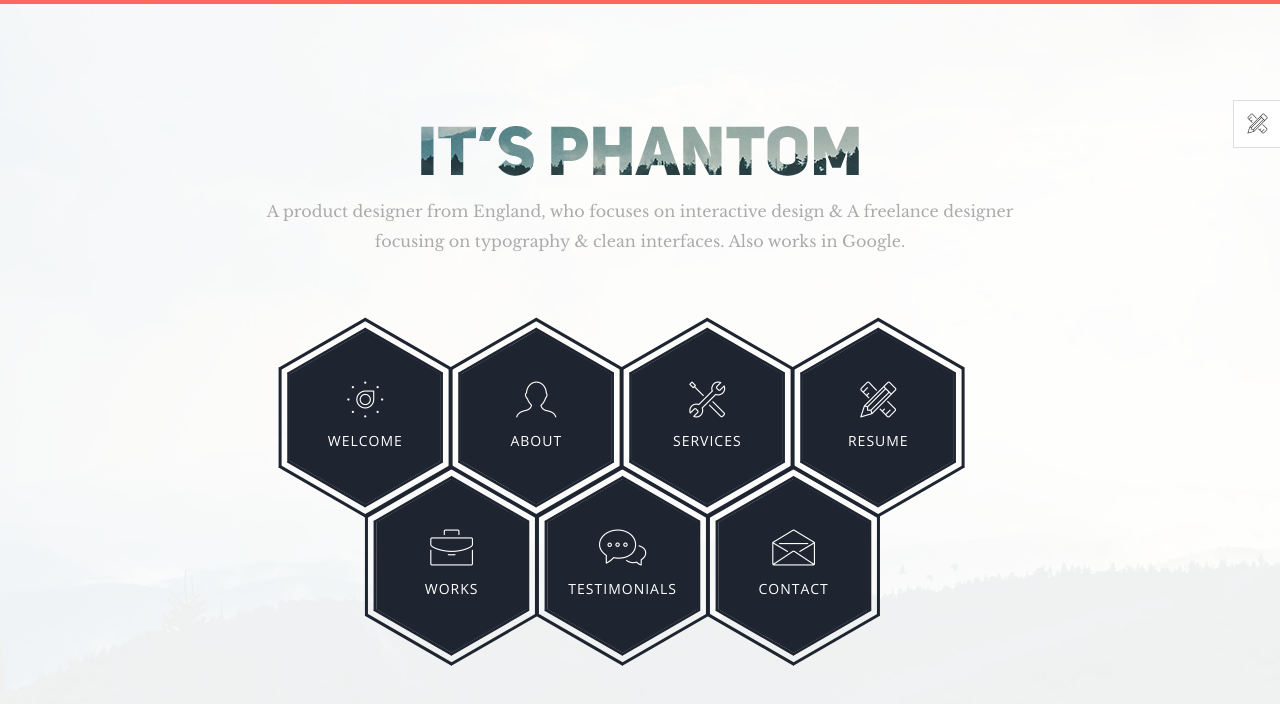
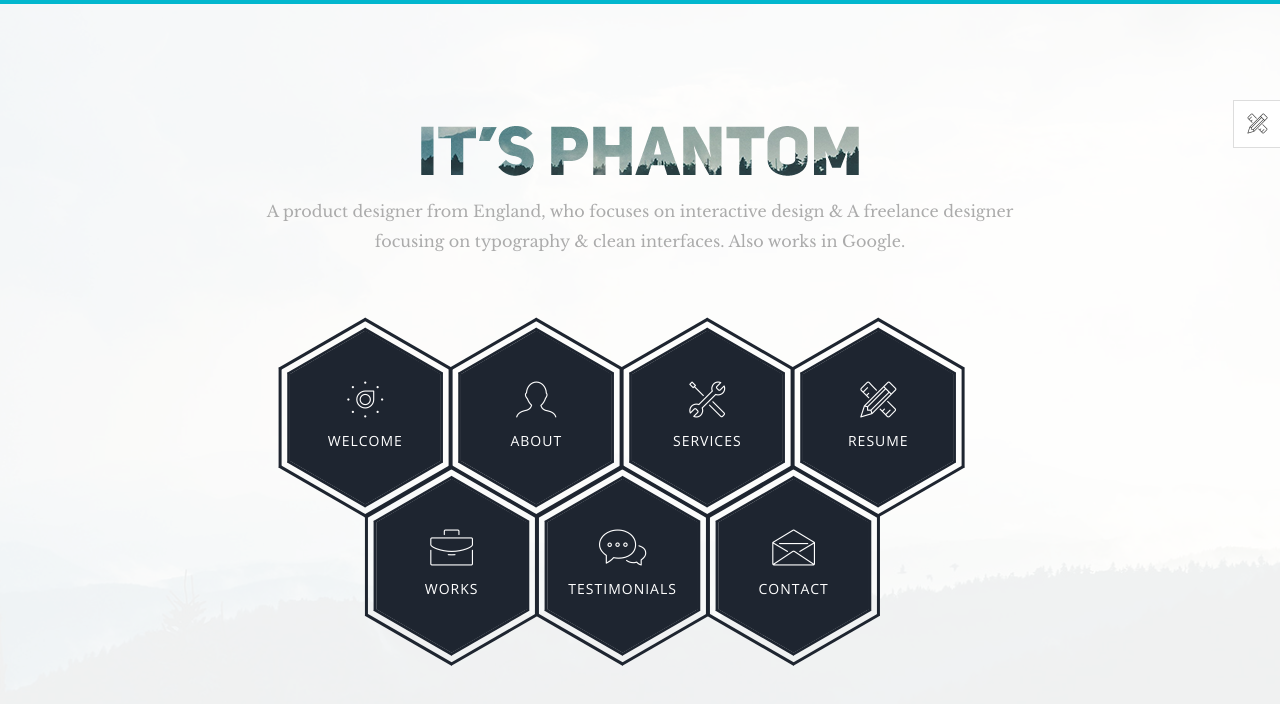
Before and after one commit to Noah-Liknaw/Portfolio, a plain HTML site: page index.html in a window 1280 px wide. Drawn offline with nearby package versions, Linux system fonts and the light colour scheme; files whose address does not match are found by name.

Commit message:
changed theme

```diff
--- a/index.html
+++ b/index.html
@@ -1,24 +1,3 @@
-<!--
- // WEBSITE: https://themefisher.com
- // TWITTER: https://twitter.com/themefisher
- // FACEBOOK: https://www.facebook.com/themefisher
- // GITHUB: https://github.com/themefisher/
--->
-
-<!--
-THEME: Phantom - Bootstrap Portfolio Template
-VERSION: 1.0.0
-AUTHOR: Themefisher
-
-HOMEPAGE: https://themefisher.com/products/phantom-best-bootstrap-portfolio-template/
-DEMO: https://demo.themefisher.com/phantom/
-GITHUB: https://github.com/themefisher/Phantom-Bootstrap-Portfolio-Template
-
-WEBSITE: https://themefisher.com
-TWITTER: https://twitter.com/themefisher
-FACEBOOK: https://www.facebook.com/themefisher
--->
-
 <!DOCTYPE html>
 <html lang="zxx">
 <head>
@@ -49,7 +28,7 @@ FACEBOOK: https://www.facebook.com/themefisher
   <link rel="stylesheet" href="css/style.css">
 
   <!-- Theme Stylesheet -->
-  <link rel="stylesheet" href="#" id="color-changer">
+  <link rel="stylesheet" href="./css/colors/blue.css" id="color-changer">
 
   <!--Favicon-->
   <link rel="icon" href="images/favicon.png" type="image/x-icon">
```
Also changed, not shown: about.html (+1 -1 lines), contact.html (+2 -1 lines), resume.html (+1 -1 lines), services.html (+1 -1 lines), testimonials.html (+1 -1 lines), welcome.html (+1 -1 lines), works.html (+1 -1 lines).
